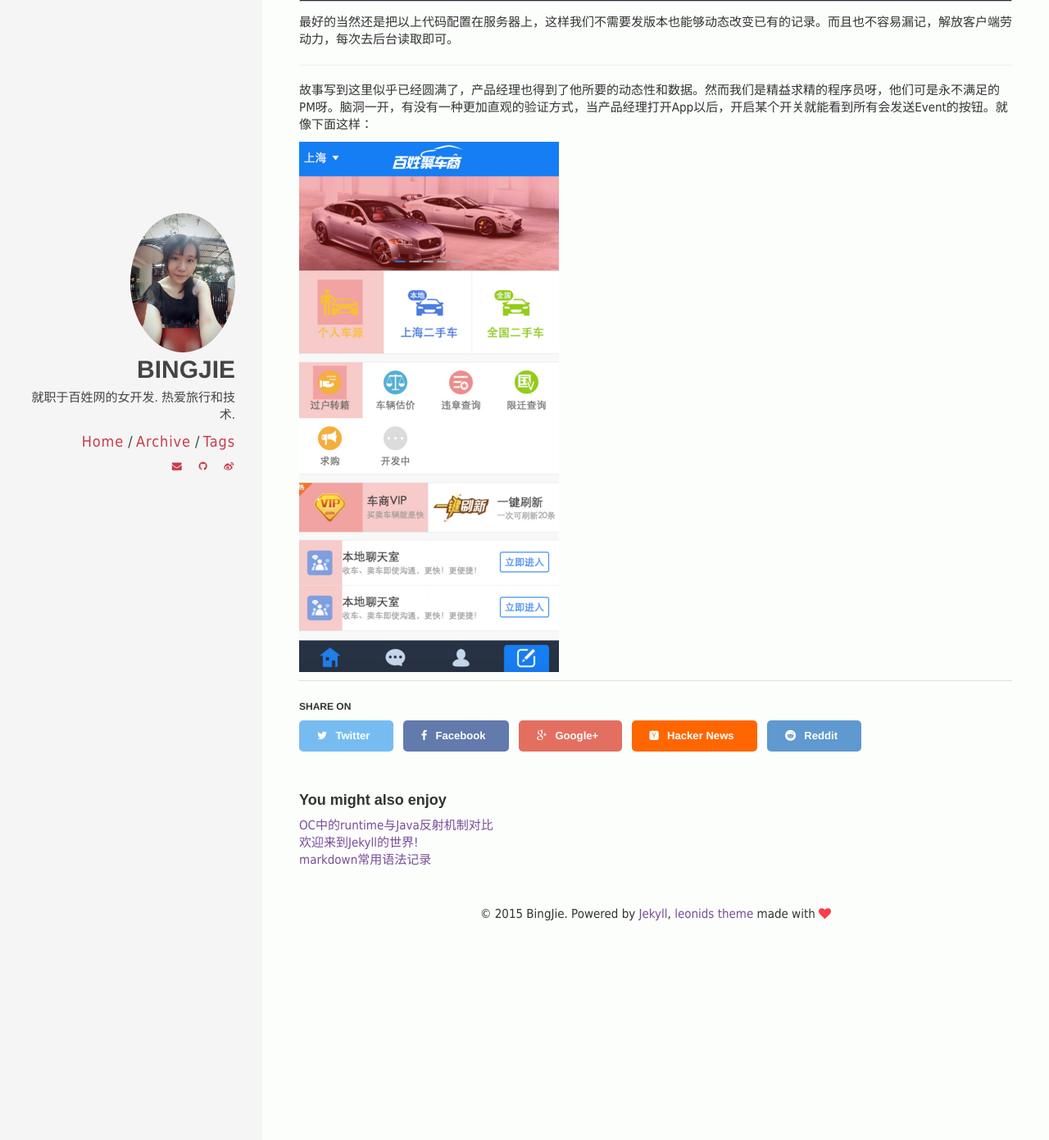
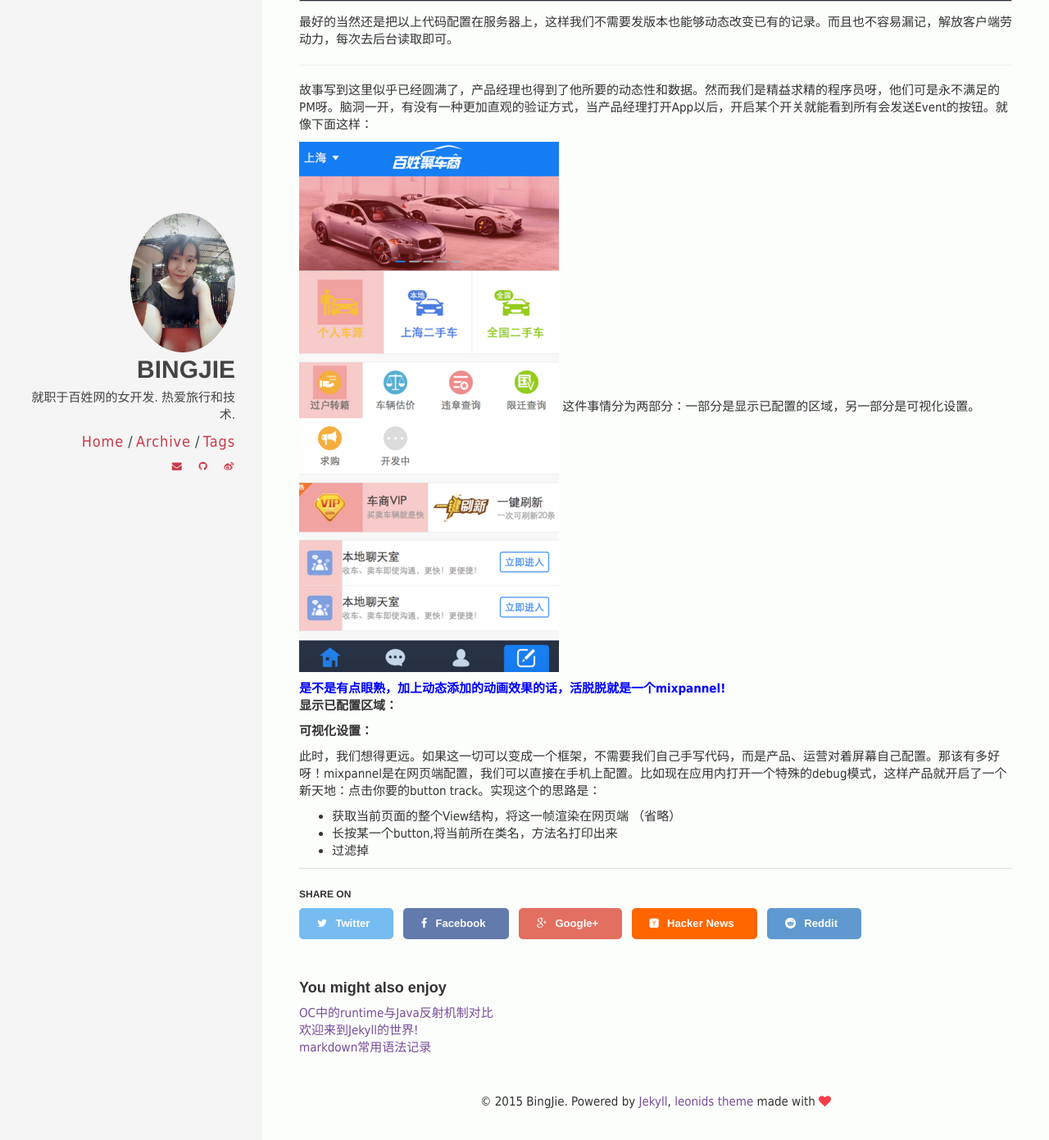
Before and after one commit to chaojimiaomiao/chaojimiaomiao.github.io, a Jekyll site: the page built from _posts/2015-11-03-OC中aspect切面编程应用.md, in a window 1280 px wide and 1400 px high, scrolled down 2947 px. Shown: the top 1391 px of the window at 82% size. Built offline with Jekyll 4.4.1, drawn with Linux system fonts in a browser that asks for light colours; comment, search, counter and statistics services are not loaded; before the commit the page ends 4118 px from its top, so only the background shows below that.

Commit message:
继续写下去。

```diff
--- a/_posts/2015-11-03-OC中aspect切面编程应用.md
+++ b/_posts/2015-11-03-OC中aspect切面编程应用.md
@@ -146,4 +146,16 @@ Aspect只有两个API:
 
 故事写到这里似乎已经圆满了，产品经理也得到了他所要的动态性和数据。然而我们是精益求精的程序员呀，他们可是永不满足的PM呀。脑洞一开，有没有一种更加直观的验证方式，当产品经理打开App以后，开启某个开关就能看到所有会发送Event的按钮。就像下面这样：
 
-![image]({{ site.url }}/img/aspect.jpg)
+![image]({{ site.url }}/img/aspect.jpg) 这件事情分为两部分：一部分是显示已配置的区域，另一部分是可视化设置。
+
+<font color="blue"> <strong>是不是有点眼熟，加上动态添加的动画效果的话，活脱脱就是一个mixpannel!</strong> </font>
+
+<strong>显示已配置区域：</strong>
+
+<strong>可视化设置：</strong>
+
+此时，我们想得更远。如果这一切可以变成一个框架，不需要我们自己手写代码，而是产品、运营对着屏幕自己配置。那该有多好呀！mixpannel是在网页端配置，我们可以直接在手机上配置。比如现在应用内打开一个特殊的debug模式，这样产品就开启了一个新天地：点击你要的button track。实现这个的思路是：
+
+* 获取当前页面的整个View结构，将这一帧渲染在网页端 （省略）
+* 长按某一个button,将当前所在类名，方法名打印出来
+* 过滤掉
```
